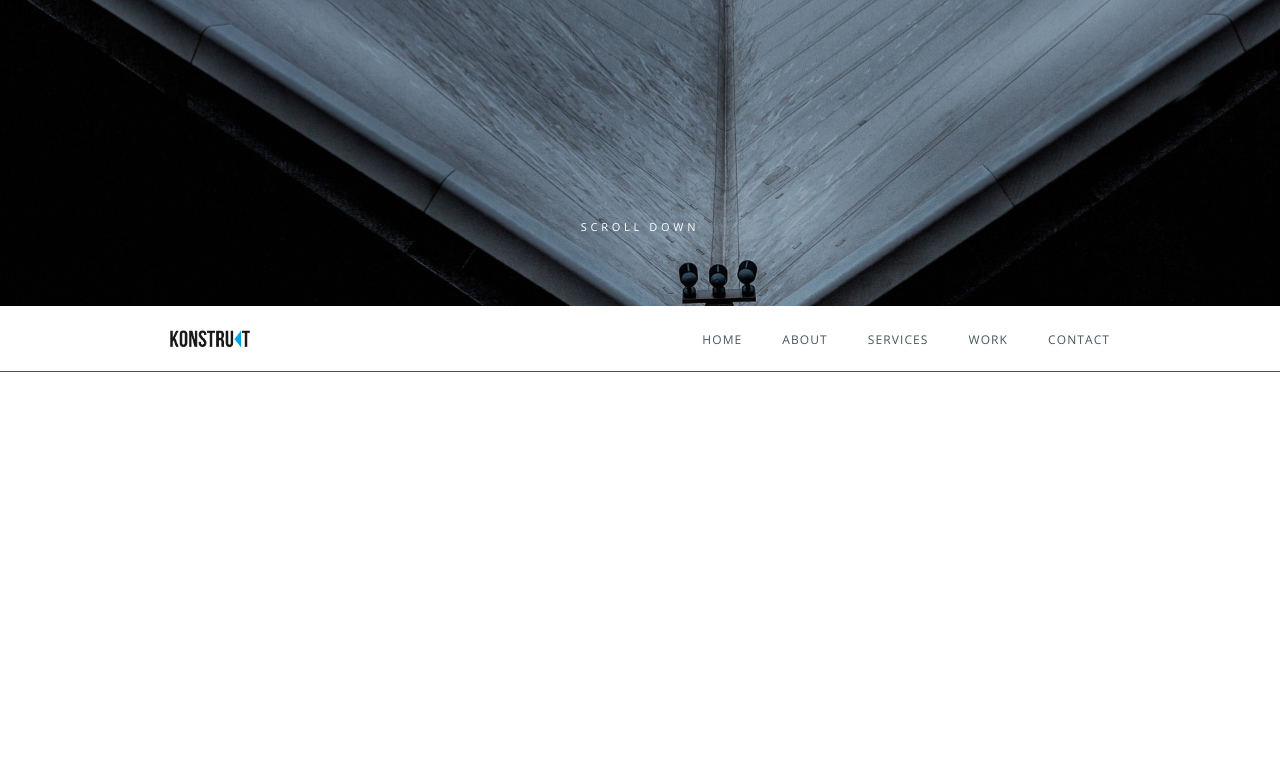
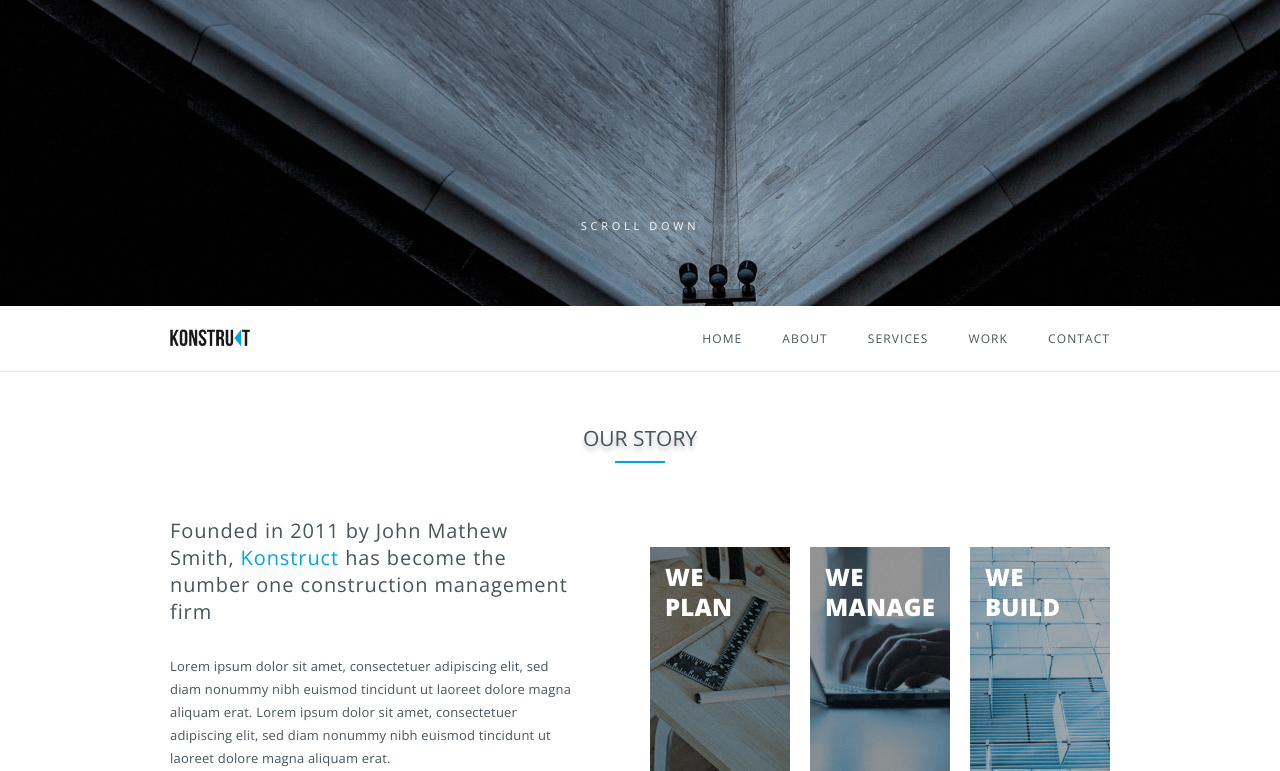
Before and after one commit to vadyapan/konstruct, a plain HTML site: page index.html in a window 1280 px wide. Shown: the part 463-1234 px from the top of the page. Before the commit the page ends 835 px from the top, so only its background shows below. Drawn offline with nearby package versions, Linux system fonts and the light colour scheme.

Commit message:
add about

```diff
--- a/index.html
+++ b/index.html
@@ -30,21 +30,56 @@
     <section class="navbar">
       <div class="container">
         <div class="navbar__grid">
-          <div class="navbar__item">
+          <div class="navbar__grid-item">
             <img
               class="navbar__logo"
               src="./img/company-logo-black.png"
               alt="Logo Black"
             />
           </div>
-          <div class="navbar__item">
-            <ul class="navbar__flex">
-              <li class="text-h3 navbar__menu-item">Home</li>
-              <li class="text-h3 navbar__menu-item">About</li>
-              <li class="text-h3 navbar__menu-item">Services</li>
-              <li class="text-h3 navbar__menu-item">Work</li>
-              <li class="text-h3 navbar__menu-item">Contact</li>
+          <div class="navbar__grid-item">
+            <ul class="menu navbar__flex">
+              <li class="text-h4 navbar__menu-item">Home</li>
+              <li class="text-h4 navbar__menu-item">About</li>
+              <li class="text-h4 navbar__menu-item">Services</li>
+              <li class="text-h4 navbar__menu-item">Work</li>
+              <li class="text-h4 navbar__menu-item">Contact</li>
             </ul>
+          </div>
+        </div>
+      </div>
+    </section>
+    <section class="about">
+      <div class="container">
+        <h3 class="text-h3 about__title">Our story</h3>
+        <div class="line"></div>
+        <div class="about__flex">
+          <div class="about__flex-item">
+            <h4 class="text-h5 our-story-title">
+              Founded in 2011 by John Mathew Smith,
+              <span class="out-story-span">Konstruct</span> has become the
+              number one construction management firm
+            </h4>
+            <p class="text-p our-story-desc">
+              Lorem ipsum dolor sit amet, consectetuer adipiscing elit, sed diam
+              nonummy nibh euismod tincidunt ut laoreet dolore magna aliquam
+              erat. Lorem ipsum dolor sit amet, consectetuer adipiscing elit,
+              sed diam nonummy nibh euismod tincidunt ut laoreet dolore magna
+              aliquam erat.
+            </p>
+          </div>
+          <div class="about__flex-item">
+            <div class="about__grid">
+              <div class="about__grid-item">
+                <h2 class="text-h2 title-card">We plan</h2>
+              </div>
+              <div class="about__grid-item">
+                <h2 class="text-h2 title-card">We manage</h2>
+              </div>
+              <div class="about__grid-item">
+                <h2 class="text-h2 title-card">We build</h2>
+              </div>
+            </div>
           </div>
         </div>
       </div>
--- a/sass/style.scss
+++ b/sass/style.scss
@@ -5,13 +5,13 @@ $ffOS: "Open Sans", sans-serif;
 $gray-color: #48555b;
 $white-blue-color: #00a4e5;
 $white-color: #ffffff;
-$background-color: #f2f2f2;
 
 :root {
   scroll-behavior: smooth;
 }
 
 body {
+  background-color: $white-color;
   font-family: $ffOS;
   font-weight: 400;
   color: $gray-color;
@@ -39,24 +39,37 @@ img {
   &__desc {
     font-size: 16px;
     color: $white-color;
-    margin-bottom: 222px;
+    margin-bottom: 215px;
     letter-spacing: 0.3px;
   }
 }
 // Styles for text
 .text-h2 {
+  font-size: 24px;
+  letter-spacing: 0.1875px;
+  text-transform: uppercase;
 }
+
 .text-h3 {
+  font-size: 21px;
+  text-transform: uppercase;
+}
+
+.text-h4 {
   font-size: 12px;
   letter-spacing: 1.09091px;
-  color: $gray-color;
-  text-transform: uppercase;
 }
-.text-h4 {
+
+.text-h5 {
+  font-size: 20px;
+  line-height: 27px;
+  letter-spacing: 0.9px;
 }
-.text-h5 {
-}
+
 .text-p {
+  font-size: 13px;
+  line-height: 23px;
+  letter-spacing: 0.1875px;
 }
 
 // Header
@@ -71,31 +84,29 @@ img {
     justify-content: space-between;
     text-align: center;
   }
-  &__item {
+}
+
 .logo {
   margin: 41px auto 310px;
   width: 101.62px;
   height: 23px;
   cursor: pointer;
 }
+
 .scroll-title {
   font-size: 11px;
   letter-spacing: 3.7px;
   color: $white-color;
   text-transform: uppercase;
 }
-  }
-}
 // Navbar
 .navbar {
-  color: $background-color;
-  border-bottom: 1px solid $gray-color;
+  border-bottom: 1px solid #e6e6e6;
   &__grid {
     display: grid;
     grid-template-columns: repeat(2, 1fr);
     align-items: center;
-    gap: 451px;
-    padding: 24px 0 23px;
+    padding: 23px 0 24px;
   }
   &__logo {
     width: 79.53px;
@@ -104,15 +115,74 @@ img {
   }
   &__flex {
     display: flex;
-    justify-content: space-between;
+    justify-content: flex-end;
     gap: 40px;
   }
   &__menu-item {
+    text-transform: uppercase;
     &:hover {
       color: $white-blue-color;
       cursor: pointer;
     }
   }
+}
+// About
+.about {
+  &__title {
+    text-shadow: 0px 4px 4px rgba(0, 0, 0, 0.25);
+    text-align: center;
+    padding: 52px 0 9px;
+  }
+
+  &__flex {
+    display: flex;
+    justify-content: space-between;
+    gap: 76.92px;
+  }
+
+  &__grid {
+    display: grid;
+    grid-template-columns: repeat(3, 1fr);
+    align-items: end;
+    gap: 20px;
+    margin-top: 30px;
+  }
+
+  &__grid-item {
+    width: 140px;
+    height: 224px;
+    &:nth-child(1) {
+      background-image: url(../img/picture-ourstory-1.jpeg);
+    }
+    &:nth-child(2) {
+      background-image: url(../img/picture-ourstory-2.jpeg);
+    }
+    &:nth-child(3) {
+      background-image: url(../img/picture-ourstory-3.jpeg);
+    }
+  }
+}
+
+.line {
+  width: 50px;
+  height: 2px;
+  background-color: $white-blue-color;
+  margin: 0 auto 54px;
+}
+
+.our-story-title {
+  margin-bottom: 30px;
+}
+
+.out-story-span {
+  color: $white-blue-color;
+}
+
+.title-card {
+  font-weight: 800;
+  color: $white-color;
+  line-height: 30px;
+  padding: 15px;
 }
 
 @media screen and (max-width: 1280px) {
@@ -124,6 +194,13 @@ img {
     &__grid {
       gap: 0;
     }
+  }
+  .about__flex {
+    padding: 0 20px;
+    justify-content: center;
+    flex-wrap: wrap;
+    gap: 20px;
+    text-align: center;
   }
 }
 
@@ -153,6 +230,15 @@ img {
     }
   }
 }
+
+@media screen and (max-width: 576px) {
+  .about {
+    &__grid {
+      grid-template-columns: repeat(1, 1fr);
+    }
+  }
+}
+
 @media screen and (max-width: 380px) {
   .main-title {
     font-size: 50px;
```
Also changed, not shown: css/style.css, img/picture-ourstory-1.jpeg (added), img/picture-ourstory-2.jpeg (added), img/picture-ourstory-3.jpeg (added). Lines whose indentation alone changed are shown as unchanged.
